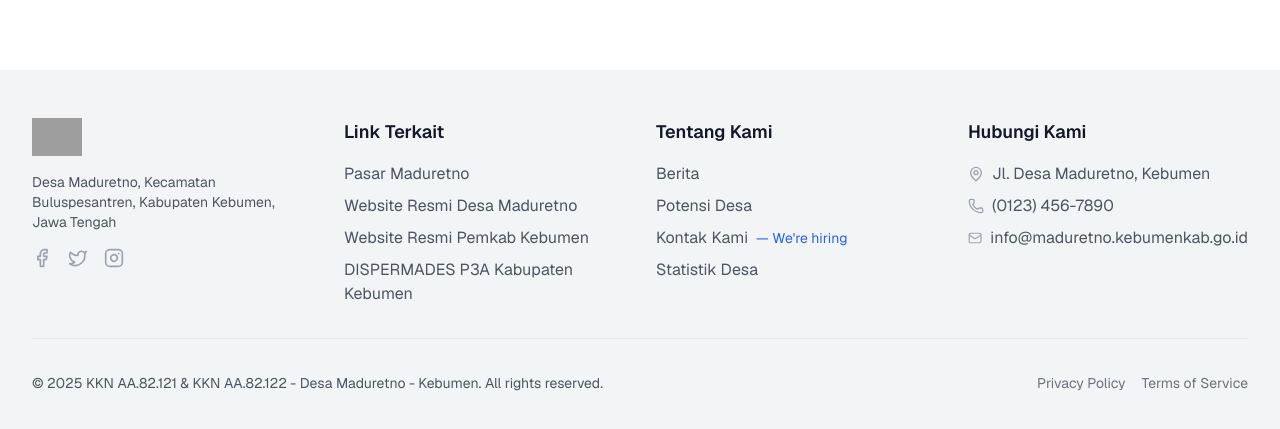
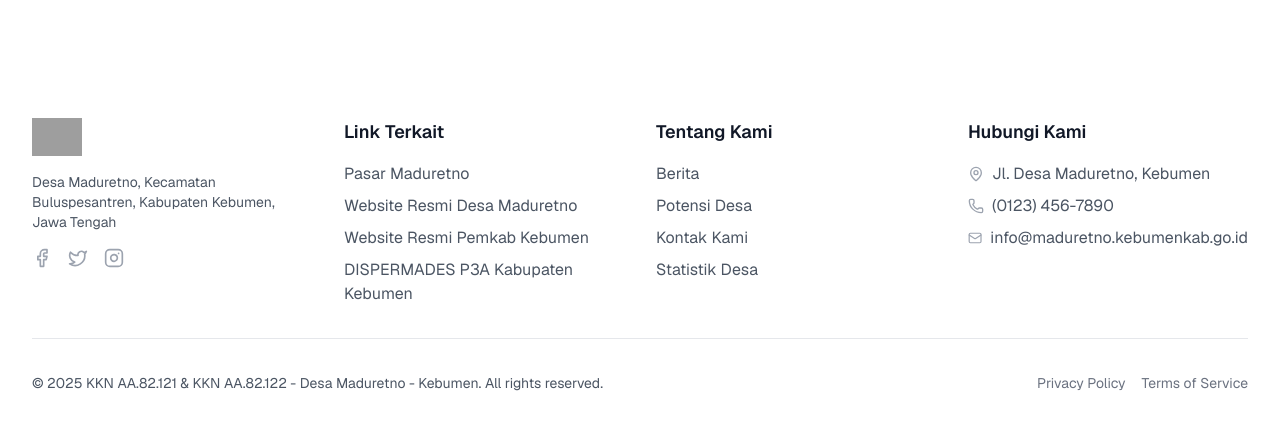
Before and after one commit to yusrilprayoga-code/maduretno, a Next.js app: page / in a window 1280 px wide. Shown: the part 4398-4827 px from the top of the page. Built offline with nearby package versions, Linux system fonts and the light colour scheme; grey boxes are pictures that could not be loaded.

Commit message:
Update Content Website

```diff
--- a/components/Footer.tsx
+++ b/components/Footer.tsx
@@ -4,7 +4,7 @@ import Image from "next/image";
 
 const Footer = () => {
   return (
-    <footer className="bg-gray-100 text-gray-600 py-12 px-4 sm:px-6 lg:px-8">
+    <footer className=" text-gray-600 py-12 px-4 sm:px-6 lg:px-8">
       <div className="max-w-7xl mx-auto">
         <div className="grid grid-cols-1 md:grid-cols-2 lg:grid-cols-4 gap-8 mb-8">
           <div className="space-y-4">
@@ -68,7 +68,6 @@ const Footer = () => {
                 <a href="https://maduretno.kec-buluspesantren.kebumenkab.go.id/index.php/web/artikel/7/29" className="hover:text-blue-600 transition-colors">
                   Kontak Kami
                 </a>
-                <span className="ml-2 text-blue-600 text-sm">— We're hiring</span>
               </li>
               <li>
                 <a href="https://maduretno.kec-buluspesantren.kebumenkab.go.id/index.php/layanan/statistik" className="hover:text-blue-600 transition-colors">
```
